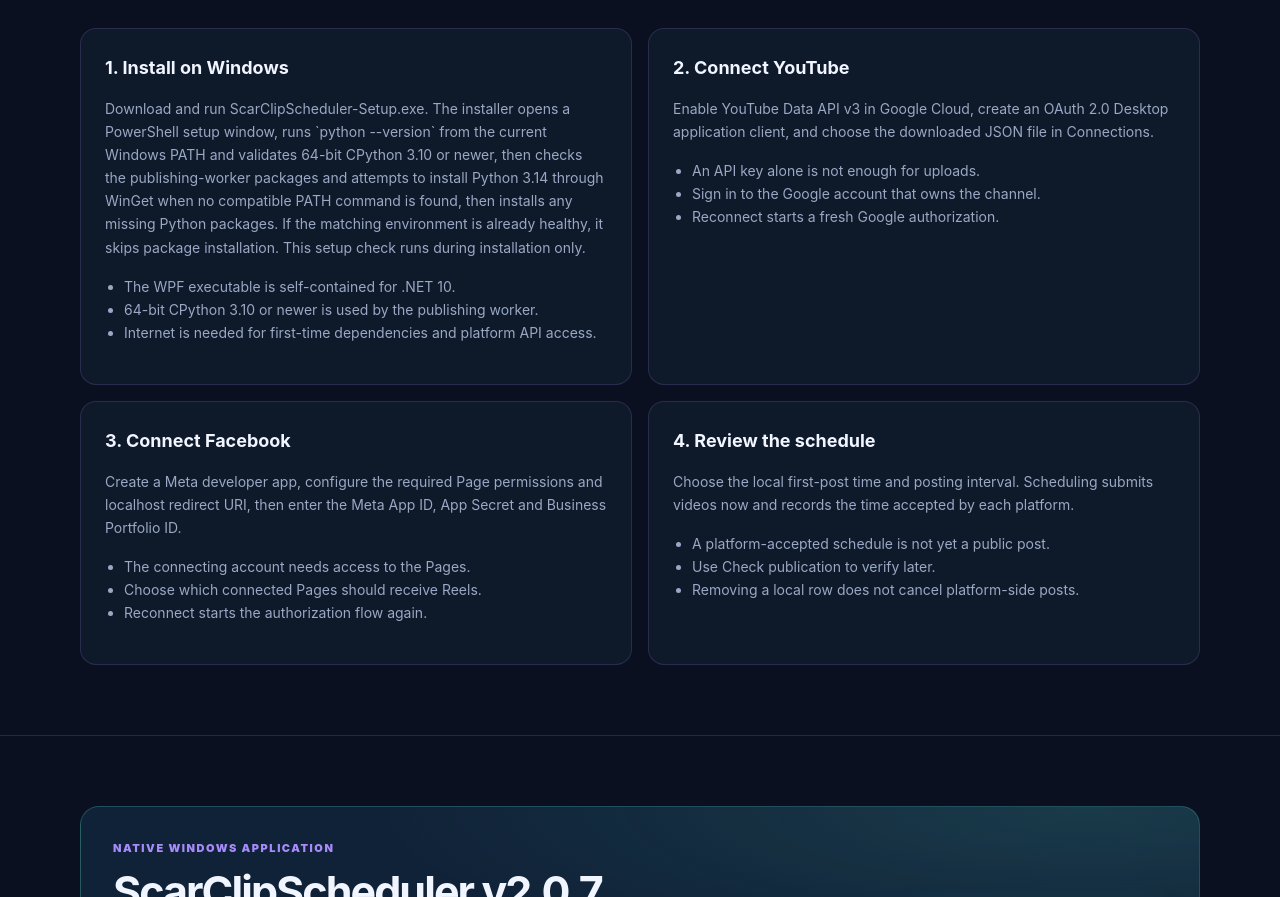
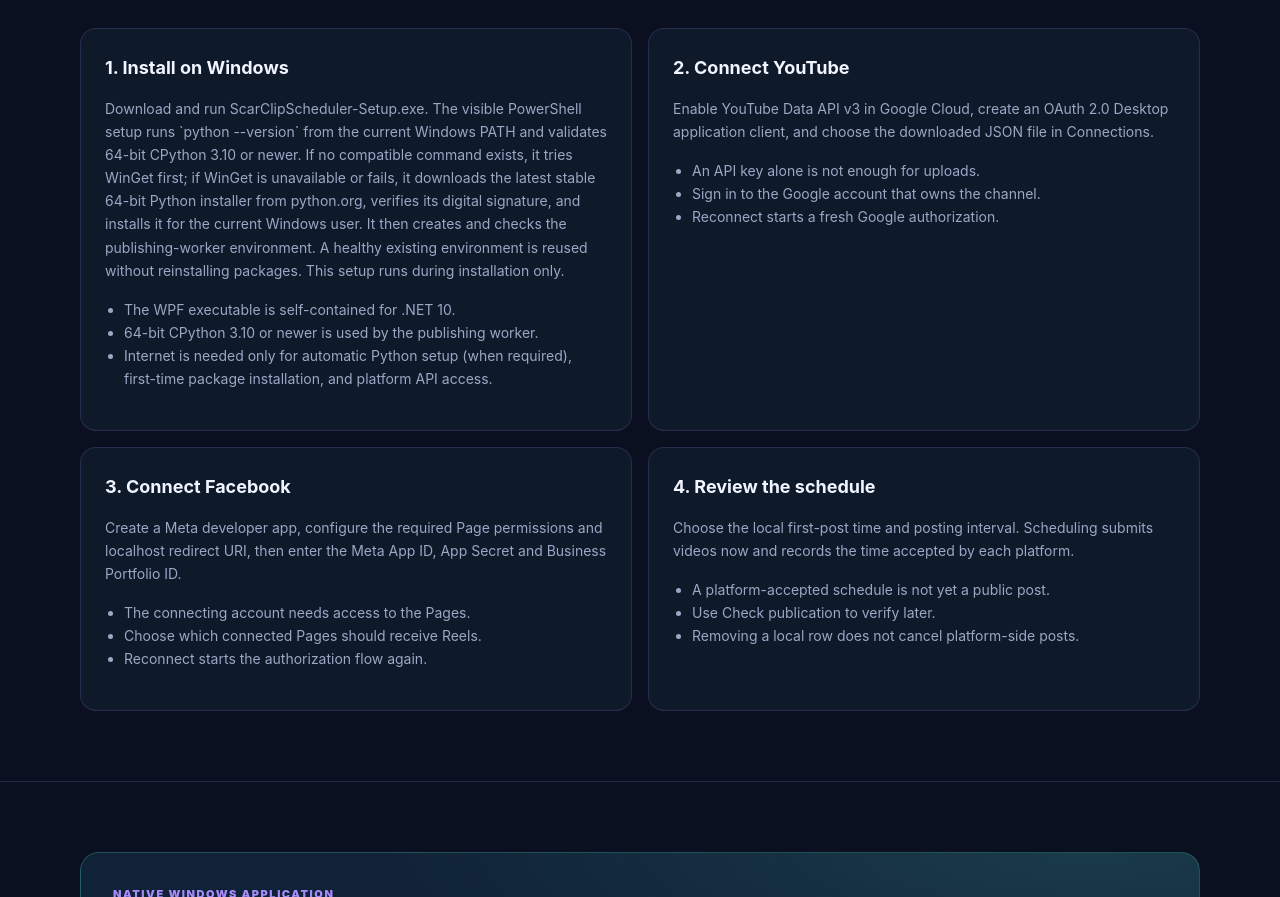
Before and after one commit to sifat-jaman-13/youtube-shorts-facebook-reels-scheduler, a plain HTML site: page docs/index.html in a window 1280 px wide. Shown: the part 2807-3704 px from the top of the page. Drawn offline with Linux system fonts and the light colour scheme.

Commit message:
Update website with PATH-based Python checks and signed auto-install fallback

```diff
--- a/docs/index.html
+++ b/docs/index.html
@@ -81,7 +81,7 @@ footer{padding:28px 0 40px;border-top:1px solid var(--line);color:#8498ae;font-s
 
 <section id="setup"><div class="wrap"><div class="head"><div class="kicker">Getting started</div><h2>Set up once. Then manage your queue.</h2><p>The application uses your own Google and Meta authorization, stored locally in your Windows user profile.</p></div>
 <div class="setup">
-<article><h3>1. Install on Windows</h3><p>Download and run ScarClipScheduler-Setup.exe. The installer opens a PowerShell setup window, runs `python --version` from the current Windows PATH and validates 64-bit CPython 3.10 or newer, then checks the publishing-worker packages and attempts to install Python 3.14 through WinGet when no compatible PATH command is found, then installs any missing Python packages. If the matching environment is already healthy, it skips package installation. This setup check runs during installation only.</p><ul><li>The WPF executable is self-contained for .NET 10.</li><li>64-bit CPython 3.10 or newer is used by the publishing worker.</li><li>Internet is needed for first-time dependencies and platform API access.</li></ul></article>
+<article><h3>1. Install on Windows</h3><p>Download and run ScarClipScheduler-Setup.exe. The visible PowerShell setup runs `python --version` from the current Windows PATH and validates 64-bit CPython 3.10 or newer. If no compatible command exists, it tries WinGet first; if WinGet is unavailable or fails, it downloads the latest stable 64-bit Python installer from python.org, verifies its digital signature, and installs it for the current Windows user. It then creates and checks the publishing-worker environment. A healthy existing environment is reused without reinstalling packages. This setup runs during installation only.</p><ul><li>The WPF executable is self-contained for .NET 10.</li><li>64-bit CPython 3.10 or newer is used by the publishing worker.</li><li>Internet is needed only for automatic Python setup (when required), first-time package installation, and platform API access.</li></ul></article>
 <article><h3>2. Connect YouTube</h3><p>Enable YouTube Data API v3 in Google Cloud, create an OAuth 2.0 Desktop application client, and choose the downloaded JSON file in Connections.</p><ul><li>An API key alone is not enough for uploads.</li><li>Sign in to the Google account that owns the channel.</li><li>Reconnect starts a fresh Google authorization.</li></ul></article>
 <article><h3>3. Connect Facebook</h3><p>Create a Meta developer app, configure the required Page permissions and localhost redirect URI, then enter the Meta App ID, App Secret and Business Portfolio ID.</p><ul><li>The connecting account needs access to the Pages.</li><li>Choose which connected Pages should receive Reels.</li><li>Reconnect starts the authorization flow again.</li></ul></article>
 <article><h3>4. Review the schedule</h3><p>Choose the local first-post time and posting interval. Scheduling submits videos now and records the time accepted by each platform.</p><ul><li>A platform-accepted schedule is not yet a public post.</li><li>Use Check publication to verify later.</li><li>Removing a local row does not cancel platform-side posts.</li></ul></article>
```
